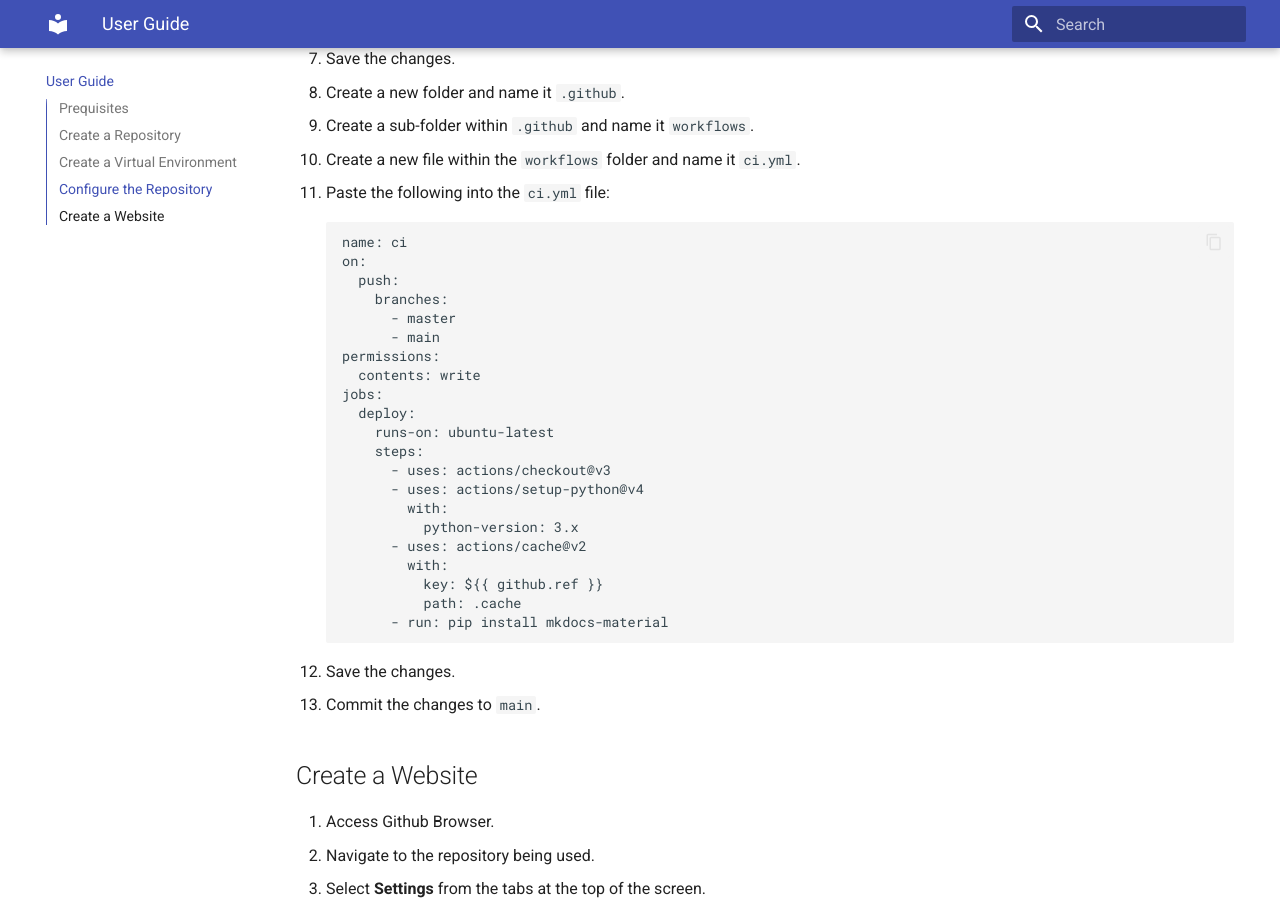
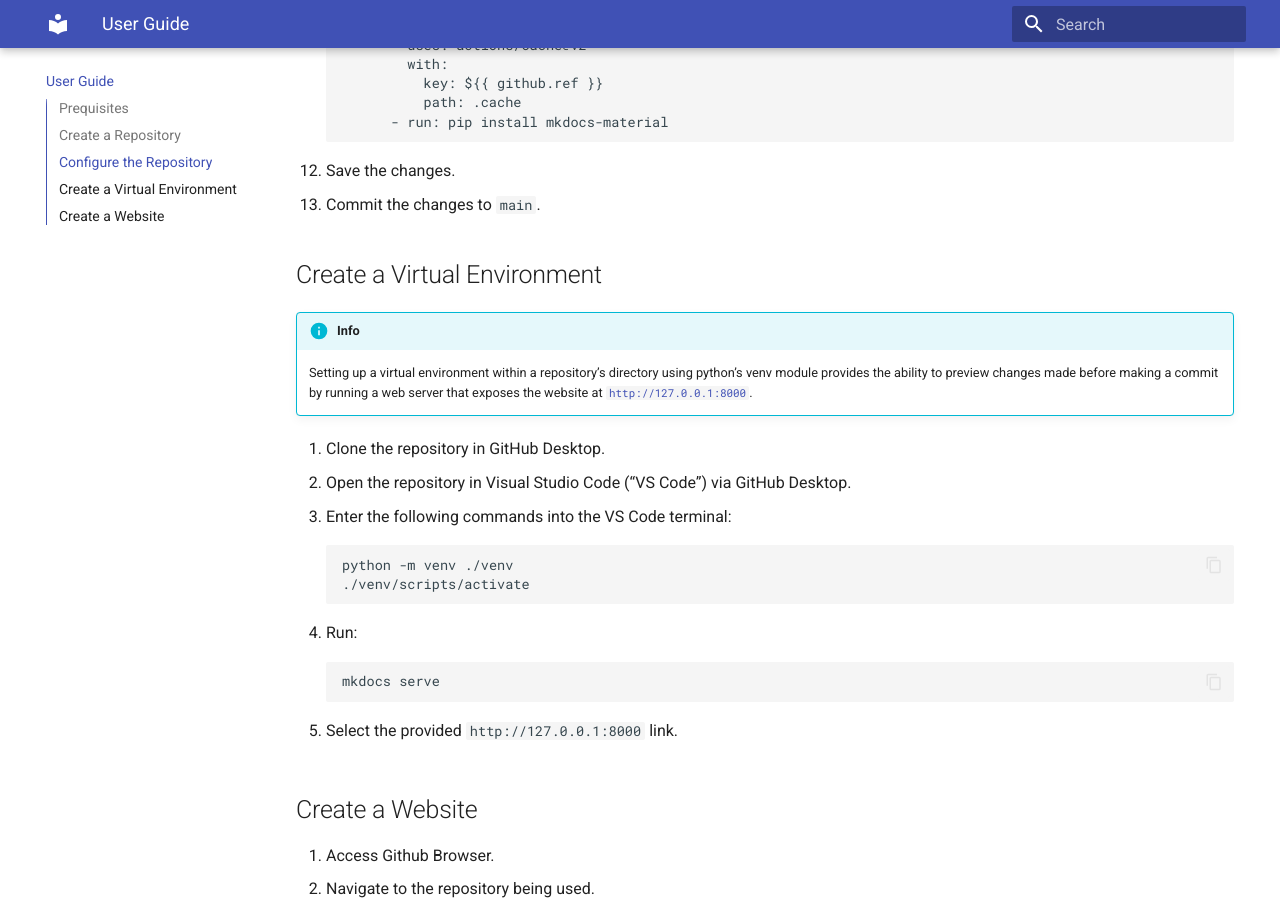
Before and after one commit to kelmccallister/My-Portfolio, an MkDocs documentation site: the page built from docs/User_Guide.md, in a window 1280 px wide and 900 px high, scrolled down 2863 px. Built offline with MkDocs 1.6.1 and Material for MkDocs 9.7.7, drawn with Linux system fonts in a browser that asks for light colours; some of the changed text lies outside the part shown.

Commit message:
updated user guide

````diff
--- a/docs/User_Guide.md
+++ b/docs/User_Guide.md
@@ -24,26 +24,6 @@ Ensure that the following tools/programs have been installed:
 3. Provide the new repository name within the corresponding field.
 4. Provide any additional settings.
 5. Select the **Create repository** button on the bottom, right-hand side of the screen.
-
-## Create a Virtual Environment
-
-!!! info
-    Setting up a virtual environment within a repository's directory using python's venv module provides the ability to preview changes made before making a commit by running a web server that exposes the website at [`http://127.0.0.1:8000`](http://127.0.0.1:8000).
-
-1. Clone the repository in GitHub Desktop.
-2. Open the repository in Visual Studio Code ("VS Code") via GitHub Desktop.
-3. Enter the following commands into the VS Code terminal:
-
-    ```sh
-    python -m venv ./venv
-    ./venv/scripts/activate
-    ```
-
-4. Run:
-
-    ```sh
-    mkdocs serve
-    ```
 
 ## Configure the Repository
 
@@ -147,23 +127,45 @@ Ensure that the following tools/programs have been installed:
 11. Save the changes.
 12. Commit the changes to `main`.
 
+## Create a Virtual Environment
+
+!!! info
+    Setting up a virtual environment within a repository's directory using python's venv module provides the ability to preview changes made before making a commit by running a web server that exposes the website at [`http://127.0.0.1:8000`](http://127.0.0.1:8000).
+
+1. Clone the repository in GitHub Desktop.
+2. Open the repository in Visual Studio Code ("VS Code") via GitHub Desktop.
+3. Enter the following commands into the VS Code terminal:
+
+    ```sh
+    python -m venv ./venv
+    ./venv/scripts/activate
+    ```
+
+4. Run:
+
+    ```sh
+    mkdocs serve
+    ```
+
+5. Select the provided `http://127.0.0.1:8000` link.
+
 ## Create a Website
 
 1. Access Github Browser.
 2. Navigate to the repository being used.
 3. Select **Settings** from the tabs at the top of the screen.
 
-    ![](../docs/assets/images/userguide_settings.png)
+    ![](../assets/css/userguide_settings.png)
 
 4. Select **Pages** from the left-hand side menu.
 5. Under the *Branch* section, select `gh-pages` from the branch drop-down menu and select `/(root)` from the file drop-down menu.
 
-    ![](../docs/assets/images/userguide_branchsettings.png)
+    ![](../assets/css/userguide_branchsettings.png)
 
 6. Select the **Save** button.
 7. Select the **Visit Site** button at the top of the page; no further action needed.
 
-    ![](../docs/assets/images/userguide_visitsite.png)
+    ![](../assets/css/userguide_visitsite.png)
 
 !!! warning
     Only add new site pages (i.e., files) under the `docs` folder; otherwise, the files will not appear on the site.
````
